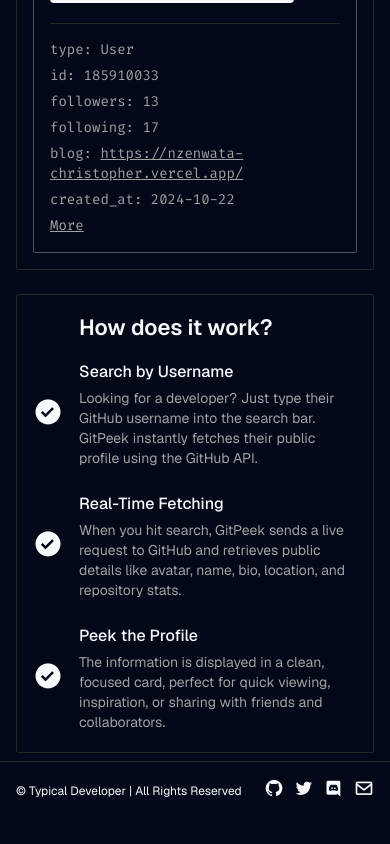
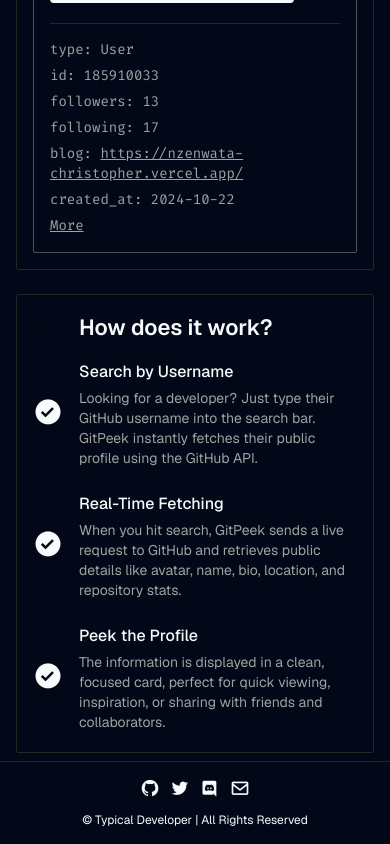
Before and after one commit to Chris-Error-404/GitPeek, a React (Vite) app in the folder GitPeek-App/: page / in a window 390 px wide. Shown: the part 970-1814 px from the top of the page. Before the commit the page ends 1790 px from the top, so only its background shows below. Built offline with nearby package versions, Linux system fonts and the light colour scheme.

Commit message:
footer mobile responsiveness

```diff
--- a/GitPeek-App/src/Footer.jsx
+++ b/GitPeek-App/src/Footer.jsx
@@ -1,7 +1,7 @@
 function Footer(){
     return(
         <>
-            <footer className="mt-2 px-4 py-4 flex items-center justify-between  border-t border-t-[var(--tag)]">
+            <footer className="mt-2 px-4 py-4 flex flex-col-reverse lg:flex-row items-center justify-between  border-t border-t-[var(--tag)] lg:gap-0 gap-2">
                 <p className="font-meduim text-[var(--foreground)] text-center text-xs">&copy; <a href="https://github.com/Chris-Error-404/GitPeek?tab=GPL-3.0-1-ov-file">Typical Developer</a>  | All Rights Reserved</p>
                 <ul className="text-[var(--foreground)] flex items-center gap-2.5">
                     <li><a href="https://github.com/Chris-Error-404" target="_blank" rel="noopener" className="cursor-pointer"><i className="bx bxl-github text-xl"></i></a></li>
```
